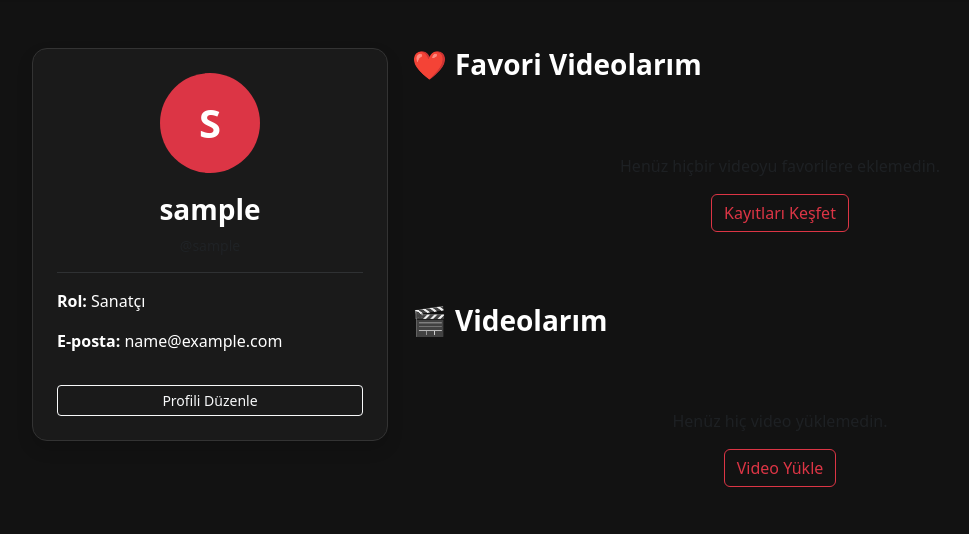
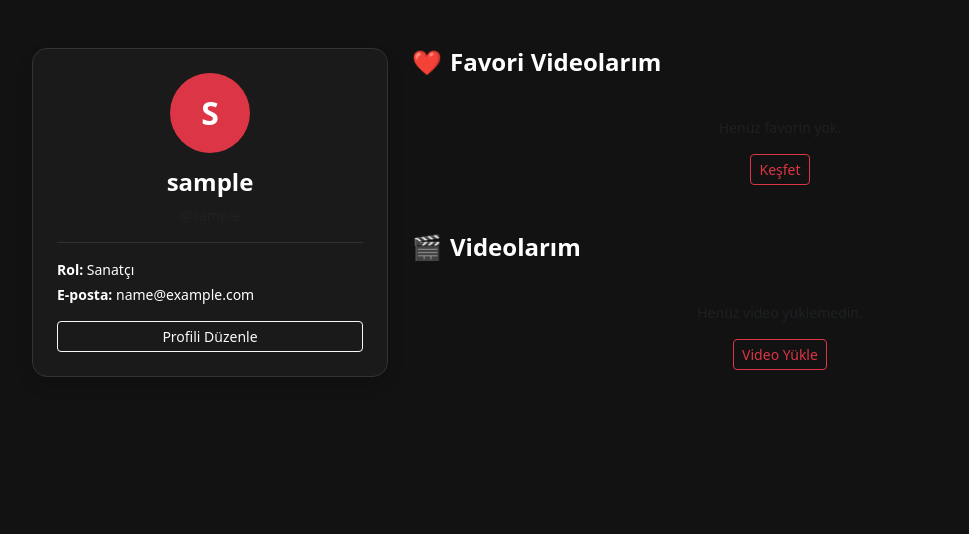
Before and after one commit to Phemsous/Goster-Kendini, a Django app: page /accounts/profile/ in a window 1280 px wide. Shown: the part 56-590 px from the top of the page, without its empty margins (50-1019 px from the left). Run offline with Django 5.2, Linux system fonts and the light colour scheme; the visitor is signed in with stand-in values (Sample User, id 1); data that the repository does not hold is empty.

Commit message:
küçük değişiklikler

```diff
--- a/templates/accounts/profile.html
+++ b/templates/accounts/profile.html
@@ -6,82 +6,82 @@ body { background-color: #121212; color: white; }
 .profile-card { background-color: #1a1a1a; border: 1px solid #333; border-radius: 15px; }
 .video-card { background-color: #1a1a1a; border: 1px solid #333; transition: 0.3s; }
 .video-card:hover { transform: translateY(-5px); border-color: #dc3545; }
-.avatar-circle { width: 100px; height: 100px; background-color: #dc3545; color: white; font-size: 40px; font-weight: bold; display: flex; align-items: center; justify-content: center; border-radius: 50%; margin: 0 auto 20px; }
+.avatar-circle { width: 80px; height: 80px; background-color: #dc3545; color: white; font-size: 32px; font-weight: bold; display: flex; align-items: center; justify-content: center; border-radius: 50%; margin: 0 auto 15px; }
 {% endblock %}
 
 {% block content %}
-<div class="container my-5">
+<div class="container my-4 my-md-5">
     <div class="row">
-        <div class="col-md-4">
-            <div class="profile-card p-4 text-center shadow">
+        <!-- Profil kartı: mobilde önce gelir, tam genişlik -->
+        <div class="col-12 col-md-4 mb-4">
+            <div class="profile-card p-3 p-md-4 text-center shadow">
                 <div class="avatar-circle">{{ user.username|first|upper }}</div>
-                <h3 class="fw-bold">{{ user.username }}</h3>
+                <h4 class="fw-bold">{{ user.username }}</h4>
                 <p class="text-muted small">@{{ user.username }}</p>
                 <hr class="border-secondary">
-                <div class="text-start">
-                    <p><strong>Rol:</strong> {% if user.role == 'artist' %}Sanatçı{% elif user.role == 'producer' %}Yapımcı{% else %}Üye{% endif %}</p>
-                    <p><strong>E-posta:</strong> {{ user.email }}</p>
+                <div class="text-start small">
+                    <p class="mb-1"><strong>Rol:</strong>
+                        {% if user.role == 'artist' %}Sanatçı{% elif user.role == 'producer' %}Yapımcı{% else %}Üye{% endif %}
+                    </p>
+                    <p class="mb-0"><strong>E-posta:</strong> {{ user.email }}</p>
                 </div>
                 <a href="{% url 'profile_edit' %}" class="btn btn-outline-light btn-sm w-100 mt-3">Profili Düzenle</a>
             </div>
         </div>
-        <div class="col-md-8">
-            <h3 class="fw-bold mb-4"><span class="text-danger me-2">❤️</span>Favori Videolarım</h3>
+
+        <div class="col-12 col-md-8">
+            <h4 class="fw-bold mb-3"><span class="text-danger me-2">❤️</span>Favori Videolarım</h4>
             <div class="row">
                 {% for video in favorite_videos %}
-                <div class="col-md-6 mb-4">
-                    <div class="card video-card h-100 text-white border-0">
-                        <div class="bg-dark d-flex align-items-center justify-content-center" style="height:180px;">
-                            <img src="{{ video.get_thumbnail_url }}" style="width:100%;height:100%;object-fit:cover;" onerror="this.style.display='none'">
+                <div class="col-6 col-lg-6 mb-3">
+                    <div class="card video-card h-100 text-white border-0" style="cursor:pointer;"
+                         onclick="window.location.href='/videos/{{ video.id }}/'">
+                        <div style="height:130px; overflow:hidden;">
+                            <img src="{{ video.get_thumbnail_url }}" style="width:100%;height:100%;object-fit:cover;"
+                                 onerror="this.style.display='none'">
                         </div>
-                        <div class="card-body">
-                            <h5 class="card-title fw-bold">{{ video.title }}</h5>
-                            <p class="card-text text-muted small">Kategori: {{ video.category }}</p>
-                            <a href="/videos/{{ video.id }}/" class="btn btn-danger btn-sm w-100 fw-bold">ŞİMDİ İZLE</a>
+                        <div class="card-body p-2">
+                            <h6 class="card-title fw-bold small mb-1">{{ video.title }}</h6>
+                            <p class="card-text text-muted" style="font-size:0.75rem;">{{ video.category }}</p>
                         </div>
                     </div>
                 </div>
                 {% empty %}
-                <div class="col-12 text-center py-5">
-                    <p class="text-muted">Henüz hiçbir videoyu favorilere eklemedin.</p>
-                    <a href="/" class="btn btn-outline-danger">Kayıtları Keşfet</a>
+                <div class="col-12 text-center py-4">
+                    <p class="text-muted small">Henüz favorin yok.</p>
+                    <a href="/" class="btn btn-outline-danger btn-sm">Keşfet</a>
                 </div>
                 {% endfor %}
             </div>
 
-            <h3 class="fw-bold mb-4 mt-4"><span class="text-danger me-2">🎬</span>Videolarım</h3>
+            <h4 class="fw-bold mb-3 mt-4"><span class="text-danger me-2">🎬</span>Videolarım</h4>
             <div class="row">
                 {% for video in my_videos %}
-                <div class="col-md-6 mb-4">
-                    <div class="card video-card h-100 text-white border-0"
-                         onclick="window.location.href='/videos/{{ video.id }}/'"
-                         style="cursor:pointer;">
-                        <div class="bg-dark d-flex align-items-center justify-content-center" style="height:180px; overflow:hidden;">
-                            <img src="{{ video.get_thumbnail_url }}"
-                                 style="width:100%;height:100%;object-fit:cover;"
+                <div class="col-6 col-lg-6 mb-3">
+                    <div class="card video-card h-100 text-white border-0" style="cursor:pointer;"
+                         onclick="window.location.href='/videos/{{ video.id }}/'">
+                        <div style="height:130px; overflow:hidden;">
+                            <img src="{{ video.get_thumbnail_url }}" style="width:100%;height:100%;object-fit:cover;"
                                  onerror="this.style.display='none'">
                         </div>
-                        <div class="card-body">
-                            <h5 class="card-title fw-bold">{{ video.title }}</h5>
-                            <p class="card-text text-muted small">Kategori: {{ video.category }}</p>
-                            <div class="d-flex gap-3 text-muted small mb-3">
+                        <div class="card-body p-2">
+                            <h6 class="card-title fw-bold small mb-1">{{ video.title }}</h6>
+                            <div class="d-flex gap-2 text-muted mb-1" style="font-size:0.75rem;">
                                 <span>👍 {{ video.like_count }}</span>
                                 <span>💬 {{ video.comments.count }}</span>
                             </div>
-                            <a href="/videos/{{ video.id }}/" class="btn btn-danger btn-sm w-100 fw-bold">ŞİMDİ İZLE</a>
                         </div>
                     </div>
                 </div>
                 {% empty %}
-                <div class="col-12 text-center py-5">
-                    <p class="text-muted">Henüz hiç video yüklemedin.</p>
+                <div class="col-12 text-center py-4">
+                    <p class="text-muted small">Henüz video yüklemedin.</p>
                     {% if user.role == 'artist' %}
-                    <a href="{% url 'upload_video' %}" class="btn btn-outline-danger">Video Yükle</a>
+                    <a href="{% url 'upload_video' %}" class="btn btn-outline-danger btn-sm">Video Yükle</a>
                     {% endif %}
                 </div>
                 {% endfor %}
             </div>
-
         </div>
     </div>
 </div>
```
